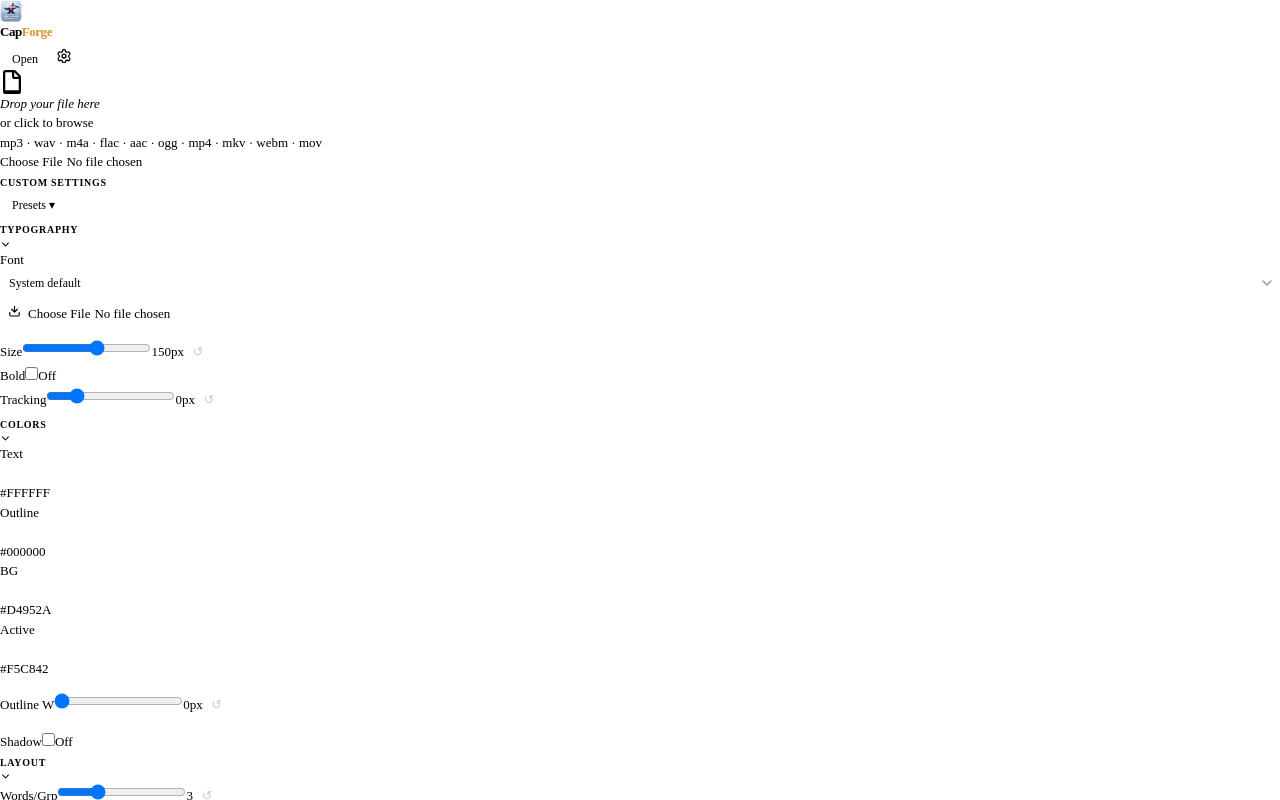
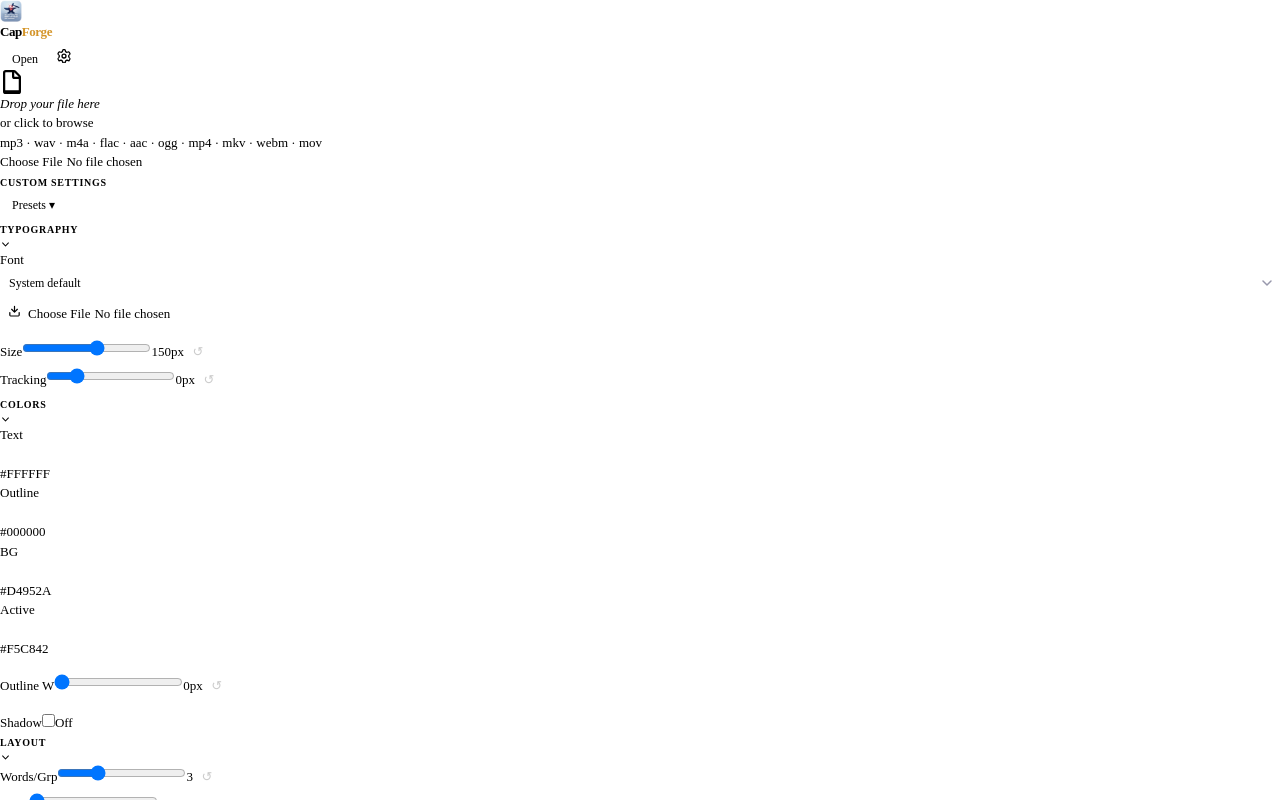
Before and after one commit to FRSname/CapForge, a React (Vite) app in the folder src/renderer/: page / in a window 1280 px wide. Built offline with nearby package versions, Linux system fonts and the light colour scheme.

Commit message:
font families options

```diff
--- a/src/renderer/src/components/editor/WordStylePopup.tsx
+++ b/src/renderer/src/components/editor/WordStylePopup.tsx
@@ -7,9 +7,9 @@
  *   1. Text color
  *   2. Active color (active_word_color)
  *   3. Size scale  (font_size_scale, 50–200%)
- *   4. Bold
- *   5. Font family (font_family + custom_font_path)
- *   6. Animation  (word_transition)
+ *   4. Font family (font_family + custom_font_path) — pick a Bold variant here
+ *      if you want bold for a single word
+ *   5. Animation  (word_transition)
  */
 
 import { useEffect, useMemo, useRef, useState } from 'react'
@@ -21,7 +21,6 @@ import { loadAllFonts, registerFontFromBuffer, type FontInfo } from '../../lib/f
 export interface WordStyleDefaults {
   textColor:   string
   activeColor: string
-  bold:        boolean
   /** The global font name, if any — used only to render "— Global —" label context. */
   fontName?:   string
   /** Global word transition — used as the effective transition when override is "— Global —". */
@@ -76,7 +75,6 @@ export function WordStylePopup({
   const [textColor,    setTextColor]    = useState(overrides.text_color        ?? defaults.textColor)
   const [activeColor,  setActiveColor]  = useState(overrides.active_word_color ?? defaults.activeColor)
   const [scale,        setScale]        = useState(overrides.font_size_scale   ?? 1)
-  const [bold,         setBold]         = useState(overrides.bold              ?? defaults.bold)
   const [fontFamily,   setFontFamily]   = useState(overrides.font_family       ?? '')
   const [fontPath,     setFontPath]     = useState(overrides.custom_font_path  ?? '')
   const [transition,   setTransition]   = useState<WordTransition | ''>(overrides.word_transition ?? '')
@@ -155,7 +153,7 @@ export function WordStylePopup({
     onApply(buildOverrides())
     // eslint-disable-next-line react-hooks/exhaustive-deps
   }, [
-    textColor, activeColor, scale, bold, fontFamily, fontPath, transition,
+    textColor, activeColor, scale, fontFamily, fontPath, transition,
     posOffX, posOffY,
     hlRadius, hlPadX, hlPadY, hlOpacity,
     ulThick, ulColor, bStrength, sFactor,
@@ -168,7 +166,6 @@ export function WordStylePopup({
     if (textColor   !== defaults.textColor)   next.text_color        = textColor
     if (activeColor !== defaults.activeColor) next.active_word_color = activeColor
     if (scale       !== 1)                    next.font_size_scale   = scale
-    if (bold        !== defaults.bold)        next.bold              = bold
     if (fontFamily) {
       next.font_family = fontFamily
       if (fontPath) next.custom_font_path = fontPath
@@ -259,17 +256,6 @@ export function WordStylePopup({
             if (!isNaN(v)) setScale(v / 100)
           }}
           className="w-12 shrink-0 bg-[var(--color-surface-2)] border border-[var(--color-border)] rounded px-1 py-0.5 text-xs tabular-nums"
-        />
-      </div>
-
-      {/* Bold */}
-      <div className="flex items-center gap-2">
-        <label className="w-20 shrink-0 text-[var(--color-text-2)]">Bold</label>
-        <input
-          type="checkbox"
-          checked={bold}
-          onChange={e => setBold(e.target.checked)}
-          className="accent-[var(--color-accent)]"
         />
       </div>
 
--- a/src/renderer/src/components/screens/ResultsScreen.tsx
+++ b/src/renderer/src/components/screens/ResultsScreen.tsx
@@ -227,7 +227,6 @@ export function ResultsScreen({ result, settings, onGroupsUpdate, projectIORef }
   const wordStyleDefaults = useMemo<WordStyleDefaults>(() => ({
     textColor:   settings.textColor,
     activeColor: settings.activeColor,
-    bold:        settings.fontWeight >= 600,
     fontName:    settings.fontName,
     wordTransition:     settings.wordStyle as WordStyleDefaults['wordTransition'],
     highlightRadius:    settings.highlightRadius,
@@ -239,7 +238,7 @@ export function ResultsScreen({ result, settings, onGroupsUpdate, projectIORef }
     bounceStrength:     settings.bounceStrength,
     scaleFactor:        settings.scaleFactor,
   }), [
-    settings.textColor, settings.activeColor, settings.fontWeight, settings.fontName,
+    settings.textColor, settings.activeColor, settings.fontName,
     settings.wordStyle, settings.highlightRadius, settings.highlightPadX, settings.highlightPadY,
     settings.highlightOpacity, settings.underlineThickness, settings.underlineColor,
     settings.bounceStrength, settings.scaleFactor,
--- a/src/renderer/src/components/studio/StudioPanel.tsx
+++ b/src/renderer/src/components/studio/StudioPanel.tsx
@@ -221,13 +221,6 @@ export function StudioPanel({
           }} />
           <div className="divider" />
           <StudioRow label="Size"    value={s.fontSize}      min={50}  max={220} step={1}    unit="px"  def={DEFAULTS.fontSize}      onChange={v => set('fontSize', v)} />
-          <div className="flex items-center gap-1.5 min-w-0">
-            <span className="w-[72px] shrink-0 text-xs text-[var(--color-text-2)]">Bold</span>
-            <label className="flex items-center gap-1.5 text-xs text-[var(--color-text-2)] cursor-pointer">
-              <input type="checkbox" checked={s.fontWeight >= 700} onChange={e => set('fontWeight', e.target.checked ? 700 : 100)} className="accent-[var(--color-accent)]" />
-              {s.fontWeight >= 700 ? 'On' : 'Off'}
-            </label>
-          </div>
           <StudioRow label="Tracking" value={s.tracking}     min={-5}  max={20}  step={0.5}  unit="px"  def={DEFAULTS.tracking}     onChange={v => set('tracking', v)} />
         </StudioCard>
 
--- a/src/renderer/src/hooks/useSubtitleOverlay.ts
+++ b/src/renderer/src/hooks/useSubtitleOverlay.ts
@@ -79,7 +79,10 @@ export function useSubtitleOverlay({
     } = settings
 
     const bgOpacity  = bgOpacityPct / 100
-    const fontWeight = fwNum >= 700 ? 'bold' : 'normal'
+    // Bold is no longer a toggle — the user picks the font face directly
+    // (e.g. "Inter Bold"). Browser would synthesize fake-bold otherwise, which
+    // wouldn't match the Pillow render that just loads the file as-is.
+    const fontWeight = 'normal'
     const animDur    = animDurFrames / 100
     // Use marginH as-is so the preview matches the backend (which doesn't apply
     // a 12px floor when the user sets 0).
--- a/src/renderer/src/lib/render.ts
+++ b/src/renderer/src/lib/render.ts
@@ -66,10 +66,10 @@ export function buildRenderBody(
     font_family:        settings.fontName,
     custom_font_path:   settings.fontPath || null,
     font_size:          settings.fontSize,
-    // Match the preview's threshold (useSubtitleOverlay.ts) so the render
-    // doesn't go bold at semi-bold weights when the preview shows them as
-    // regular. Keep both at 700 — i.e. only "bold" or heavier triggers PIL bold.
-    bold:               settings.fontWeight >= 700,
+    // Bold is no longer a separate toggle — the user picks the font variant
+    // (e.g. "Inter Bold") directly. The renderer always loads the chosen
+    // font file as-is so what you select is what you get.
+    bold:               false,
     tracking:           settings.tracking ?? 0,
     word_spacing:       0,
 
```
